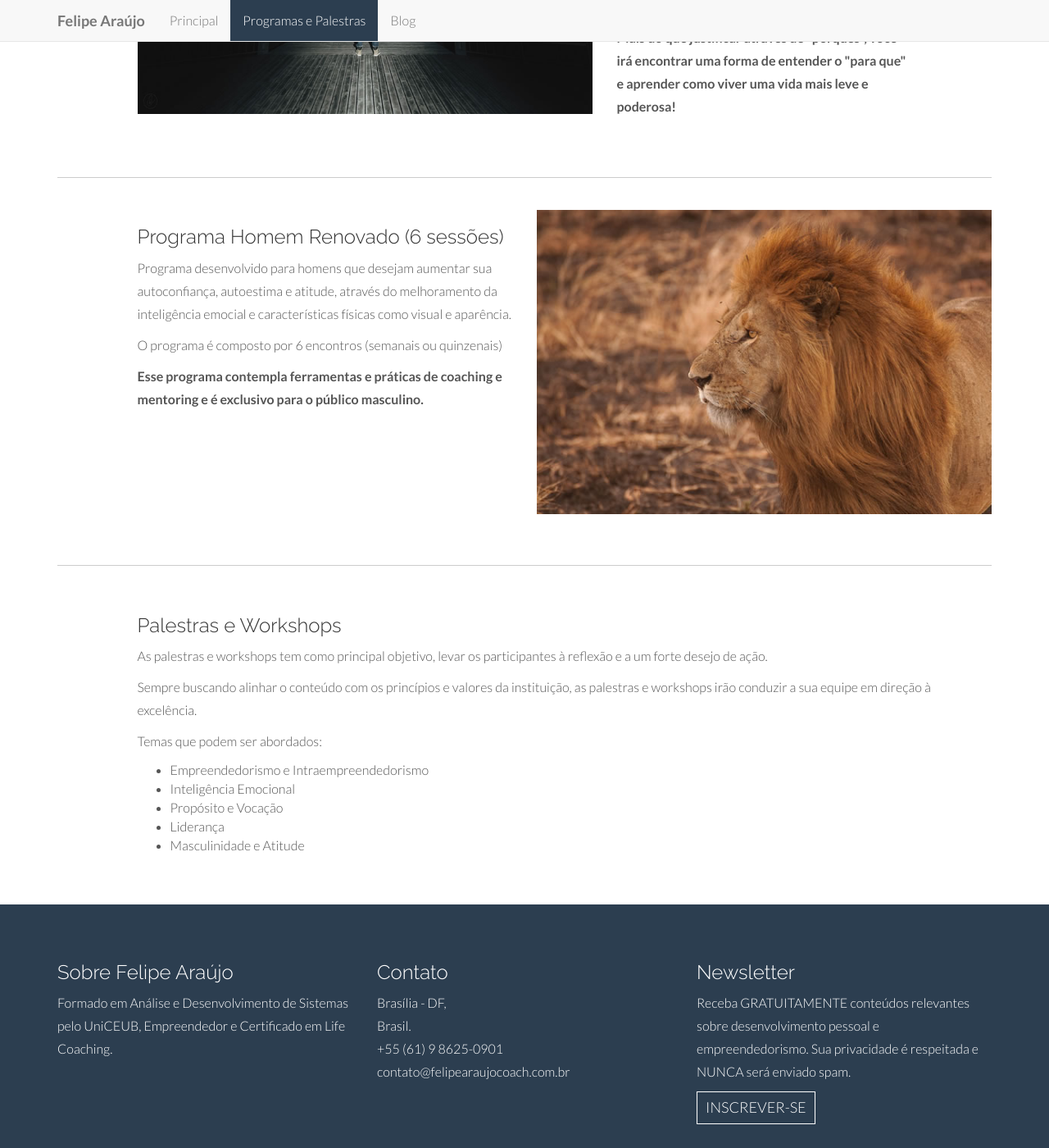
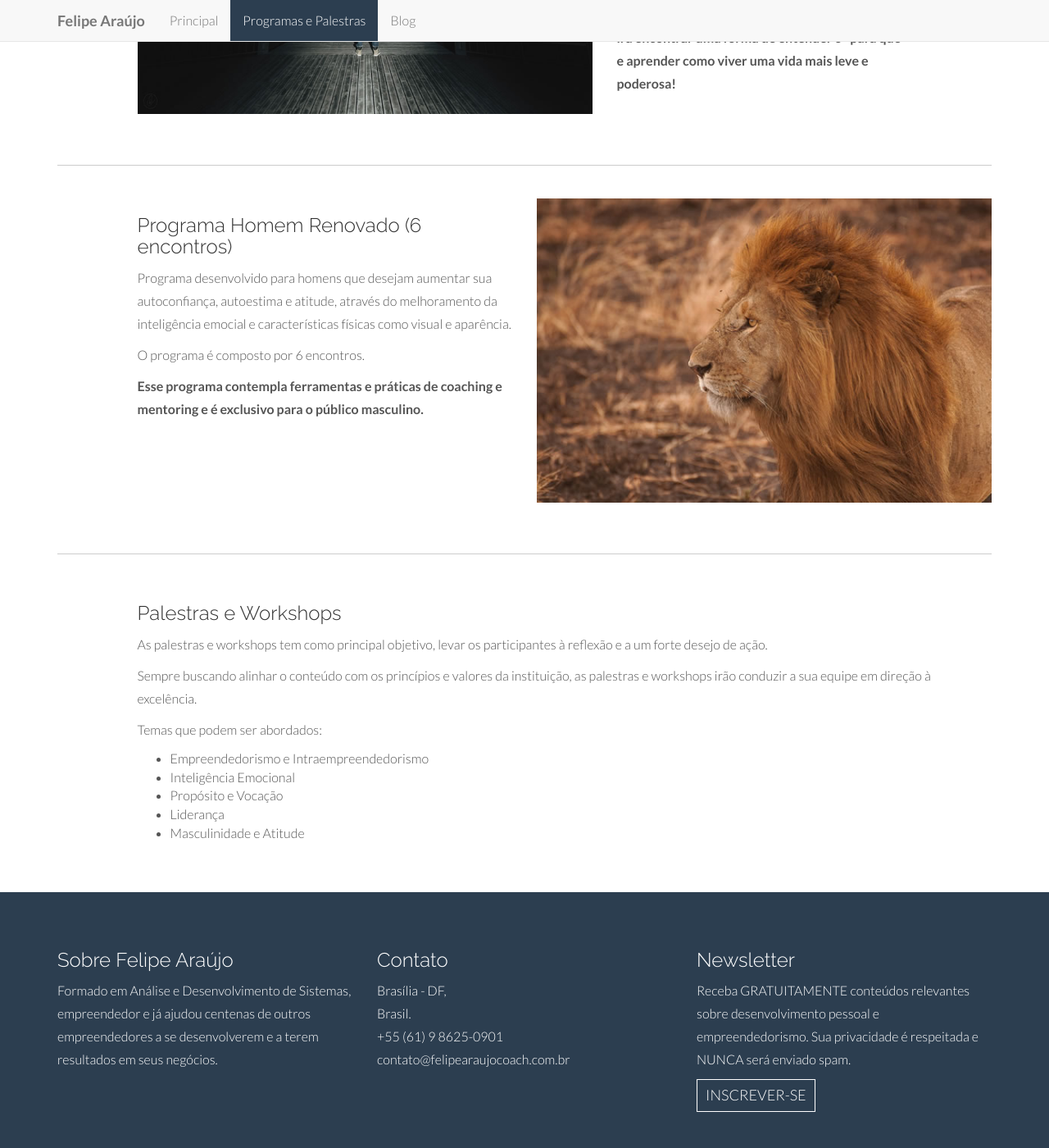
Before and after one commit to araujofelipe/felipearaujocoach, a Jekyll site: the page built from programas-palestras.html, in a window 1280 px wide and 1400 px high, scrolled down 1026 px. Shown: the whole window at 82% size. Built offline with Jekyll 4.4.1, drawn with Linux system fonts in a browser that asks for light colours; some of the changed text lies outside the part shown.

Commit message:
Textos mudados

```diff
--- a/_includes/footer.html
+++ b/_includes/footer.html
@@ -3,7 +3,7 @@
 		<div class="row">
             <div class="col-lg-4">
 			    <h3>Sobre Felipe Araújo</h3>
-                <p>Formado em Análise e Desenvolvimento de Sistemas pelo UniCEUB, Empreendedor e Certificado em Life Coaching.
+                <p>Formado em Análise e Desenvolvimento de Sistemas, empreendedor e já ajudou centenas de outros empreendedores a se desenvolverem e a terem resultados em seus negócios.
                 </p>
             </div>
 			<div class="col-lg-4">
--- a/programas-palestras.html
+++ b/programas-palestras.html
@@ -12,7 +12,7 @@
 				<br>
 			</div>
 			<div class="col-lg-4 col-lg-offset-1">
-				<h3>Programa Você 2.0: Seja sua melhor versão (12 sessões)</h3>
+				<h3>Programa Você 2.0: Seja sua melhor versão (12 encontros)</h3>
 				<p>Programa de coaching ideal para quem busca desenvolvimento pessoal e autoconhecimento.</p>
 				<p>O programa tem objetivo de trazer à tona e eliminar questões - muitas vezes ocultas e/ou inconscientes - que impedem a ação no tempo presente, ativando o potencial do indivíduo nas mais diversas áreas da vida.</p>
 				<p>Um diferencial do programa é o processo de <strong>blindagem da mente</strong>, que auxilia no bloqueio de estimulos externos negativos evitando assim, o início de um ciclo de autossabotagem.</p>
@@ -31,12 +31,12 @@
 				<img class="img-responsive" src="assets/img/proposto-img.jpg" alt="">
 			</div>
 			<div class="col-lg-4">
-				<h3>Programa Descubra o seu Propósito (6 sessões)</h3>
+				<h3>Programa Descubra o seu Propósito (6 encontros)</h3>
 				<p>
 					Programa desenvolvido para auxiliar na descoberta ou validação de propósito de vida.
 				</p>
 				<p>
-					O programa é composto por 6 encontros (semanais ou quinzenais).
+					O programa é composto por 6 encontros.
 				</p>
 				<p>Durante os encontros, vamos construir juntos as respostas que você procura em relação ao seu propósito e vocação.</p>
 				<p><strong>Mais do que justificar através de "porquês", você irá encontrar uma forma de entender o "para que" e aprender como viver uma vida mais leve e poderosa!</strong></p>
@@ -48,12 +48,12 @@
 		<br>
 		<div class="row">
 			<div class="col-lg-5 col-lg-offset-1">
-				<h3>Programa Homem Renovado (6 sessões)</h3>
+				<h3>Programa Homem Renovado (6 encontros)</h3>
 				<p>
 					Programa desenvolvido para homens que desejam aumentar sua autoconfiança, autoestima e atitude, através do melhoramento da inteligência emocial e características físicas como visual e aparência.
 				</p>
 				<p>
-					O programa é composto por 6 encontros (semanais ou quinzenais)
+					O programa é composto por 6 encontros.
 				</p>
 				<p>
 					<strong>Esse programa contempla ferramentas e práticas de coaching e mentoring e é exclusivo para o público masculino.</strong>
```
